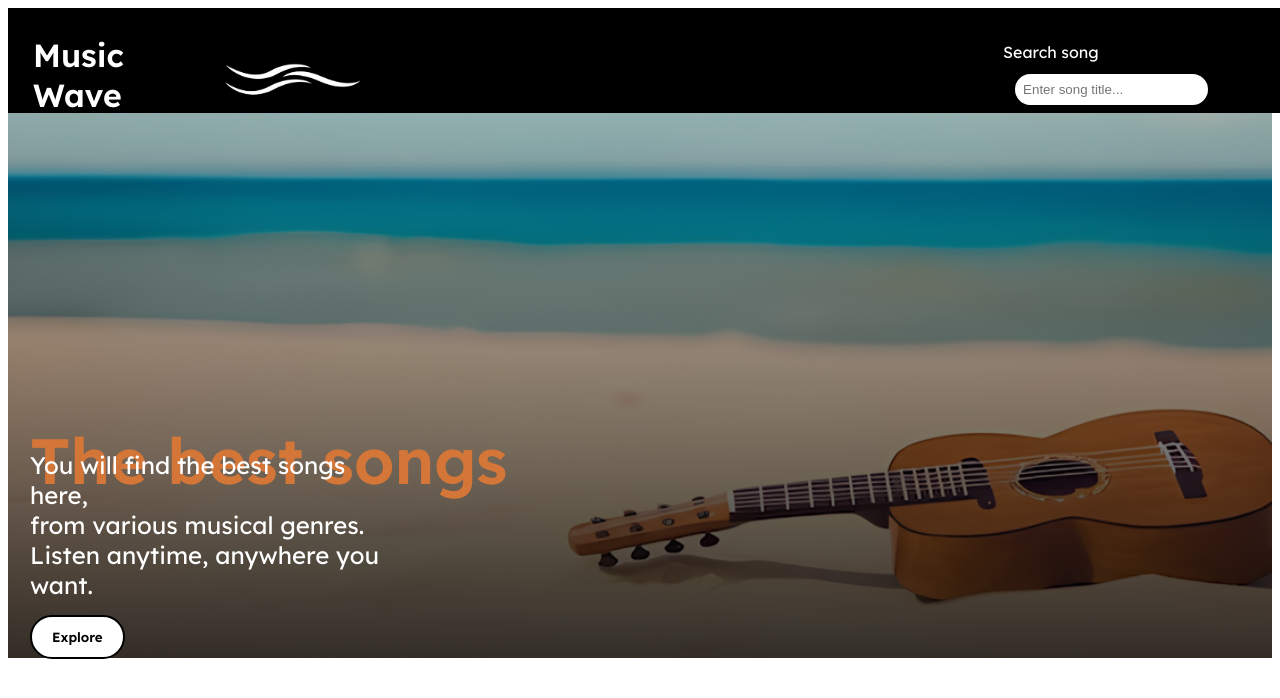
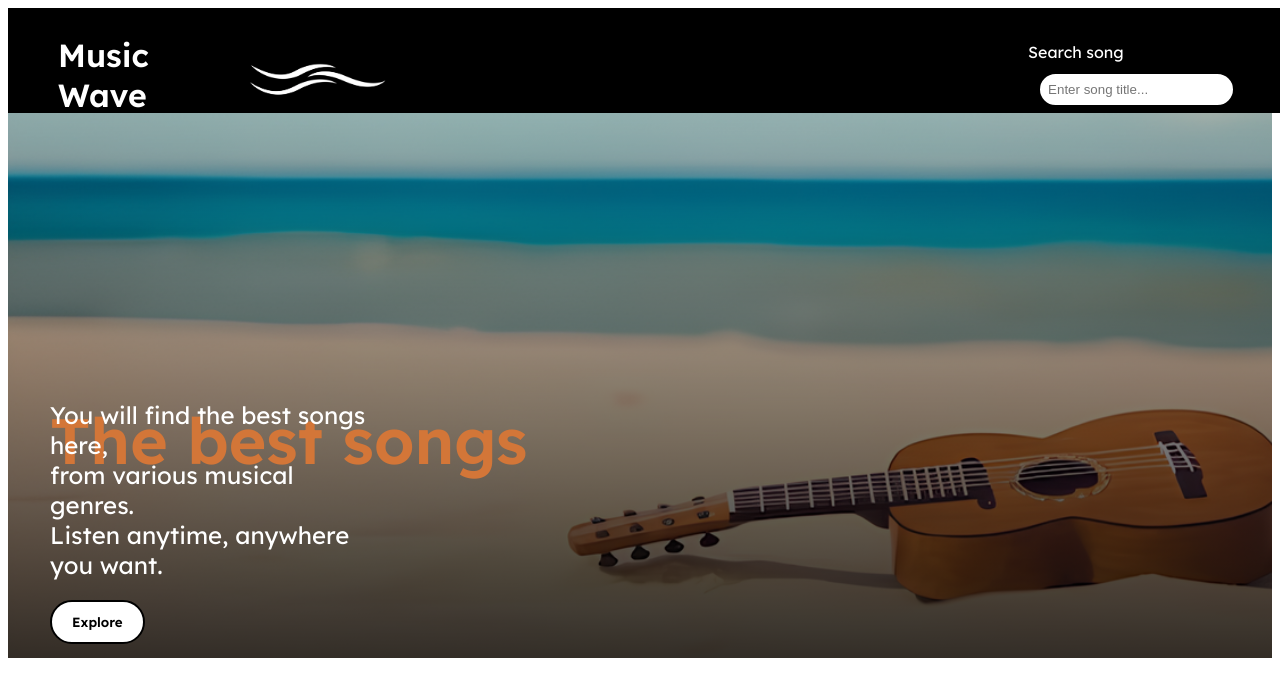
Before and after one commit to ludmiviale/music-wave, a React (Vite) app in the folder client/: page / in a window 1280 px wide. Shown: the top 698 px of the page. Built offline with nearby package versions, Linux system fonts and the light colour scheme.

Commit message:
updating components

```diff
--- a/client/src/components/banner/Banner.css
+++ b/client/src/components/banner/Banner.css
@@ -14,8 +14,8 @@
 .banner h1 {
     color: #d37638;
     position: absolute;
-    bottom: 300px;
-    left: 30px;
+    bottom: 320px;
+    left: 50px;
     font-size: 4rem;
     margin: 0;
     padding: 0;
@@ -27,8 +27,8 @@
 .banner p {
     color: white;
     position: absolute;
-    bottom: 200px;
-    left: 30px;
+    bottom: 220px;
+    left: 50px;
     right: 900px;
     font-size: 1.5rem;
     margin: 0;
@@ -41,8 +41,8 @@
 .banner button {
     color: black;
     position: absolute;
-    bottom: 125px;
-    left: 30px;
+    bottom: 140px;
+    left: 50px;
     margin-top: 200px;
     font-family: 'Lexend', sans-serif;
     text-align: left;
--- a/client/src/components/banner/Banner.jsx
+++ b/client/src/components/banner/Banner.jsx
@@ -1,4 +1,4 @@
-import "./Banner.css";
+import "./banner.css";
 
 const Banner = () => {
   return (
--- a/client/src/components/nav/Nav.css
+++ b/client/src/components/nav/Nav.css
@@ -4,7 +4,7 @@
     height: 5rem;
     color: white;
     position: fixed;
-    padding-left: 25px;
+    padding-left: 50px;
     padding-bottom: 25px;
 }
 
```
